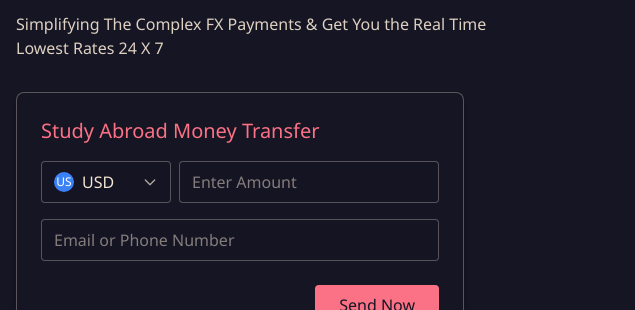
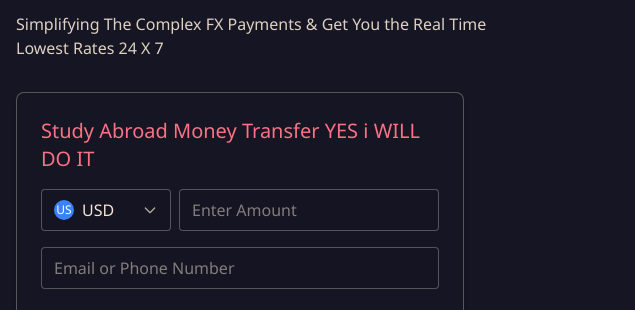
Before and after one commit to gitguyroy/Remit-Easy-Test, a plain HTML site: page index.html in a window 1280 px wide. Shown: the part 305-615 px from the top of the page, 0-635 px from the left. Drawn offline with nearby package versions, Linux system fonts and the light colour scheme.

Commit message:
Learning VScode.dev.

```diff
--- a/index.html
+++ b/index.html
@@ -136,7 +136,7 @@
 
         <!-- Currency Converter Form -->
         <div class="bg-[#151523] p-6 rounded-lg shadow-md max-w-md border border-[#F5E6D3]/30">
-          <h3 class="text-[#fb7185] text-xl mb-4">Study Abroad Money Transfer</h3>
+          <h3 class="text-[#fb7185] text-xl mb-4">Study Abroad Money Transfer YES  i WILL DO IT </h3>
 
           <div class="mb-4">
             <div class="flex">
```
